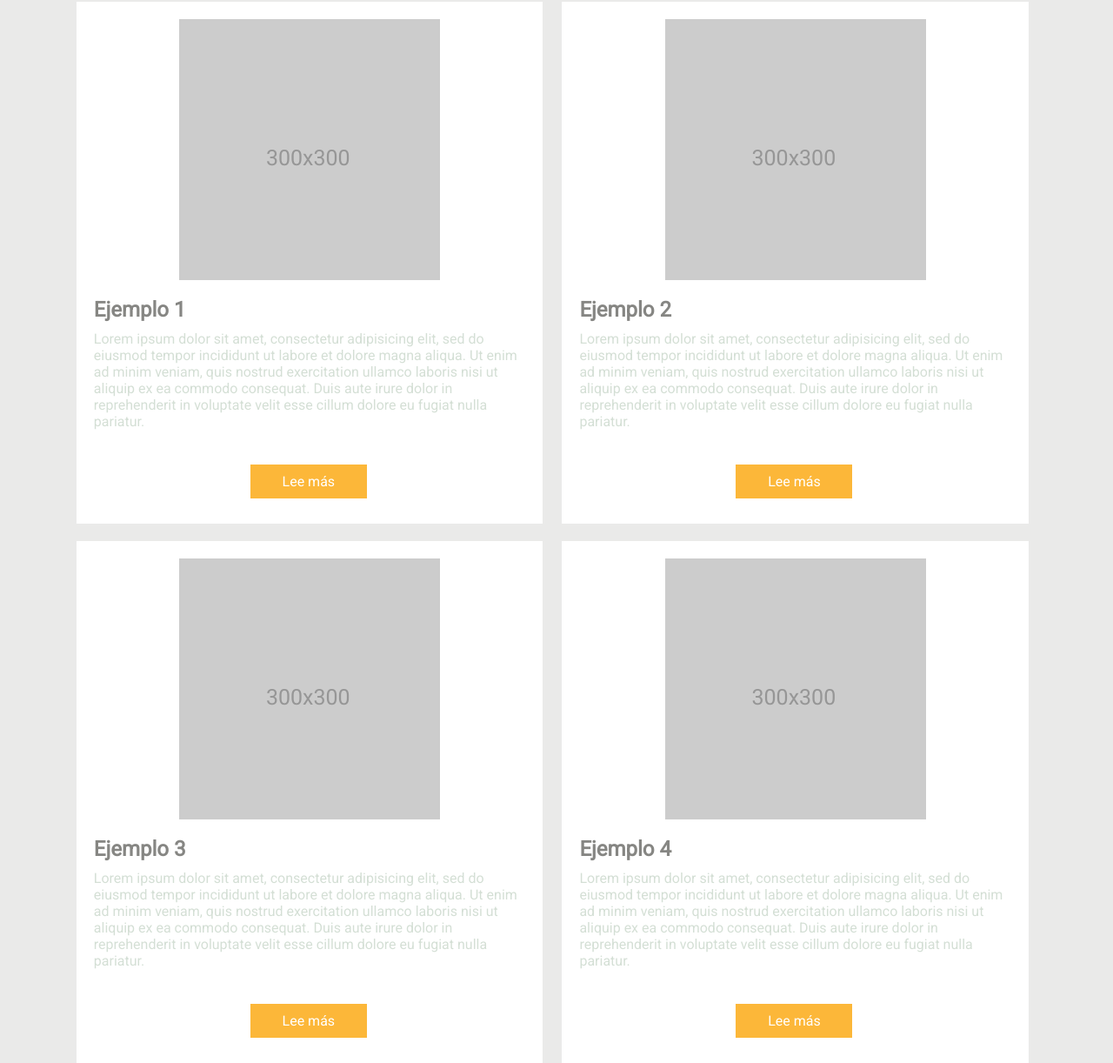
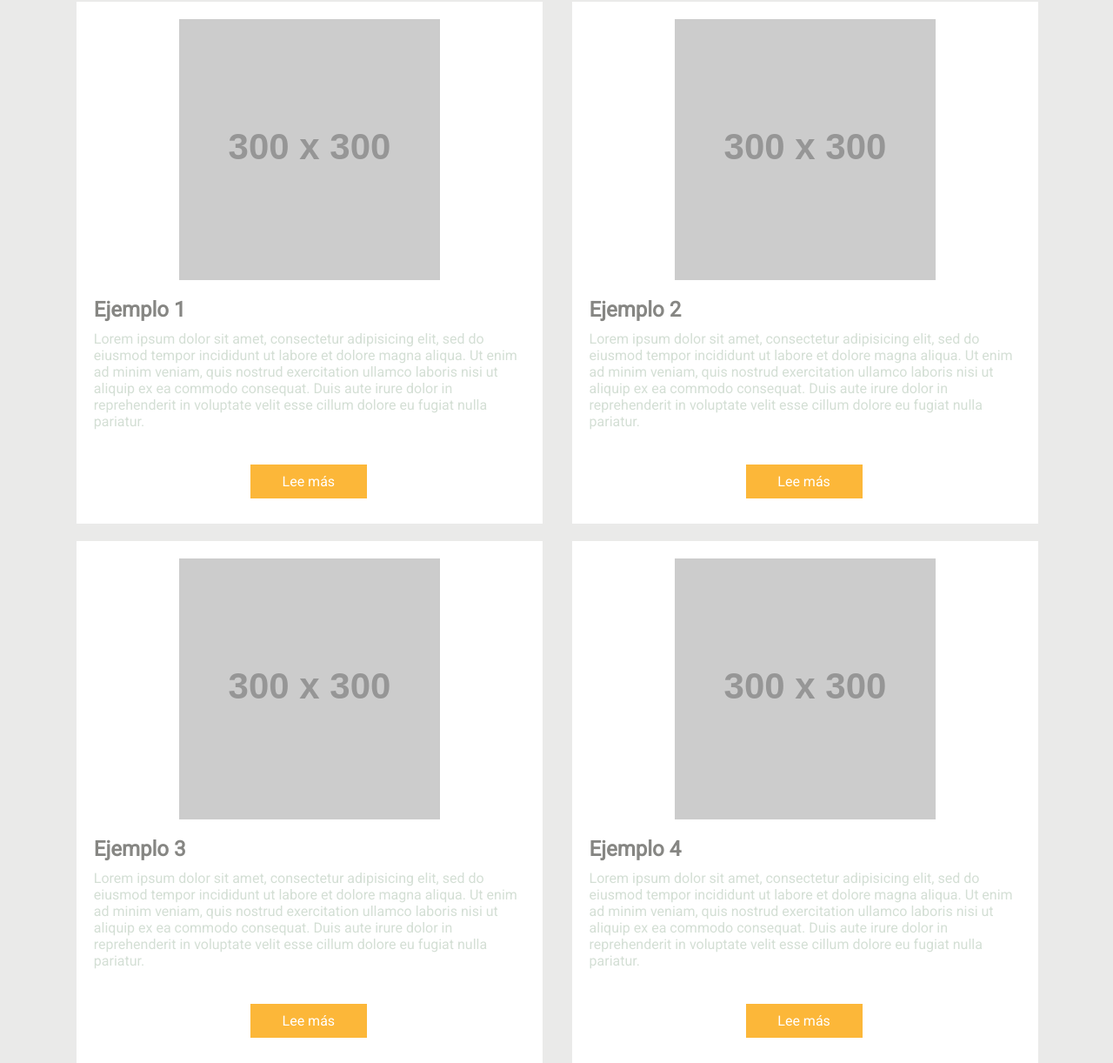
Before and after one commit to AmySeo12/tini, a plain HTML site: page index.html in a window 1280 px wide. Shown: the part 698-1920 px from the top of the page at 87% size. Drawn offline with Linux system fonts and the light colour scheme; placeholder pictures from the web are drawn by us.

Commit message:
subiendo cambios

```diff
--- a/css/main.css
+++ b/css/main.css
@@ -46,11 +46,10 @@ ul li {
 	margin-top: 20px !Important;
 }
 .forma {
-	background-color: #CCCCCC;
+	background-image: url(http://placehold.it/300x300);
 	width: 300px;
 	height: 300px;
 	margin: 20px auto !Important;
-	padding: 145px 100px;
 	font-size: 25px;
 	color: #969696;
 }
--- a/grid/onepcssgrid.css
+++ b/grid/onepcssgrid.css
@@ -60,7 +60,7 @@
  */
 .col1, .col2, .col3, .col4, .col5, .col6, .col7, .col8, .col9, .col10, .col11, .col12 {
 	float: left;
-	margin: 0 2% 0 0;
+	margin: 0 3% 0 0;
 }
 
 .col1.last, .col2.last, .col3.last, .col4.last, .col5.last, .col6.last, .col7.last, .col8.last, .col9.last, .col10.last, .col11.last, .col12 {
--- a/index.html
+++ b/index.html
@@ -20,7 +20,7 @@
 						<h2 class="center">Laboratoria</h2>
 						<h5>Nuestro Portafolio</h5>
 					</div>
-					<div class="col4">
+					<div class="col4 last">
 						<ul>
 							<a href="#">
 							<li>INICIO</li>
@@ -40,7 +40,7 @@
 			<div class="onepcssgrid-1200">
 				<div class="onerow">
 					<div class="col6 tamaño">
-						<div class="forma">300x300</div>
+						<div class="forma"></div>
 						<h2 class="color">Ejemplo 1</h2>
 						<p class="margen">Lorem ipsum dolor sit amet, consectetur adipisicing elit, sed do eiusmod
 						tempor incididunt ut labore et dolore magna aliqua. Ut enim ad minim veniam,
@@ -51,8 +51,8 @@
 						<div class="boton margenes">Lee más</div>
 						</a>
 					</div>
-					<div class="col6 tamaño">
-						<div class="forma"><span>300x300</span></div>
+					<div class="col6 tamaño last">
+						<div class="forma"></div>
 						<h2 class="color">Ejemplo 2</h2>
 						<p class="margen">Lorem ipsum dolor sit amet, consectetur adipisicing elit, sed do eiusmod
 						tempor incididunt ut labore et dolore magna aliqua. Ut enim ad minim veniam,
@@ -66,7 +66,7 @@
 				</div>
 				<div class="onerow">
 					<div class="col6 tamaño">
-						<div class="forma"><span>300x300</span></div>
+						<div class="forma"></div>
 						<h2 class="color">Ejemplo 3</h2>
 						<p class="margen">Lorem ipsum dolor sit amet, consectetur adipisicing elit, sed do eiusmod
 						tempor incididunt ut labore et dolore magna aliqua. Ut enim ad minim veniam,
@@ -77,8 +77,8 @@
 						<div class="boton margenes">Lee más</div>
 						</a>
 					</div>
-					<div class="col6 tamaño">
-						<div class="forma"><span>300x300</span></div>
+					<div class="col6 tamaño last">
+						<div class="forma"></div>
 						<h2 class="color">Ejemplo 4</h2>
 						<p class="margen">Lorem ipsum dolor sit amet, consectetur adipisicing elit, sed do eiusmod
 						tempor incididunt ut labore et dolore magna aliqua. Ut enim ad minim veniam,
```
